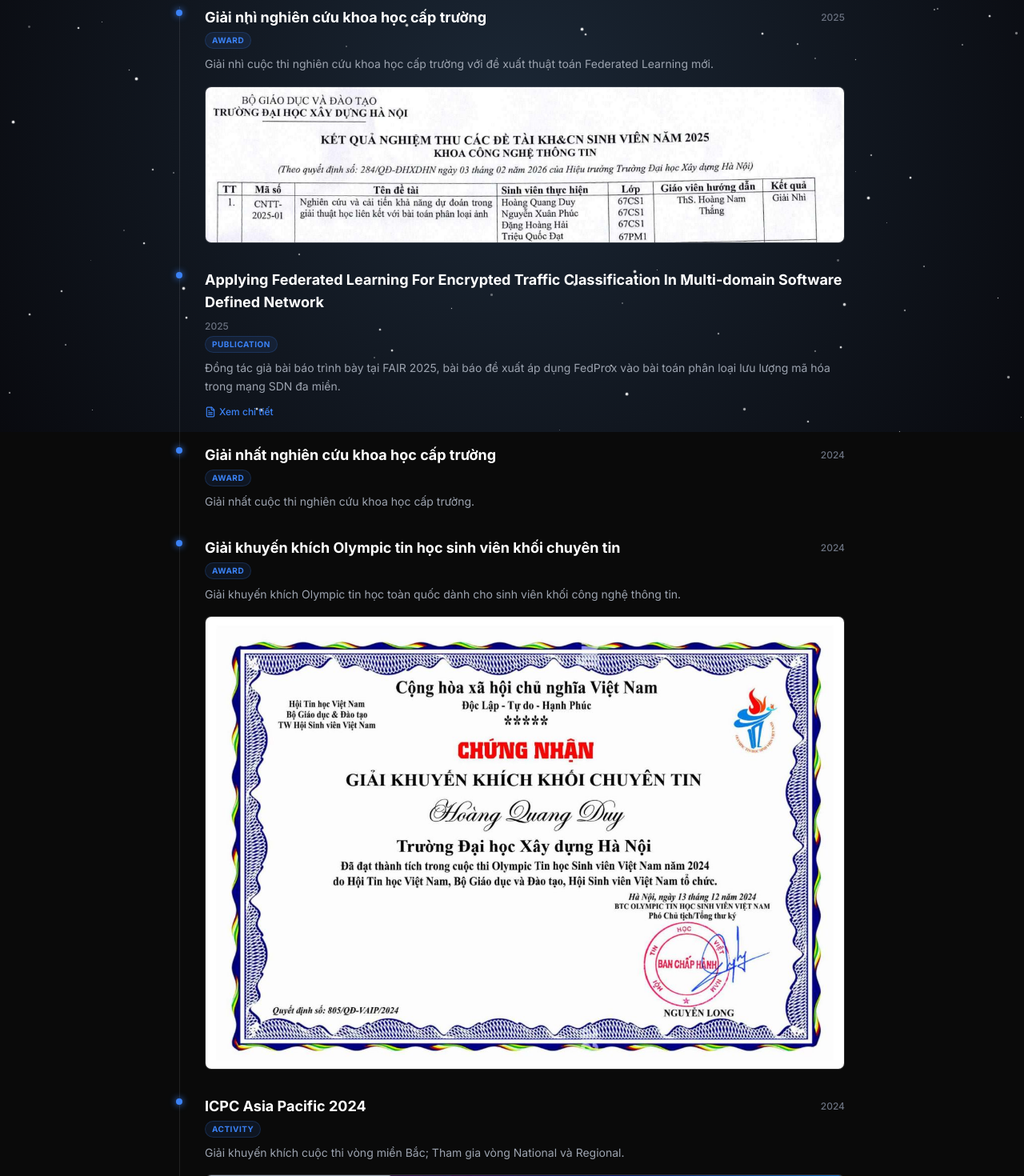
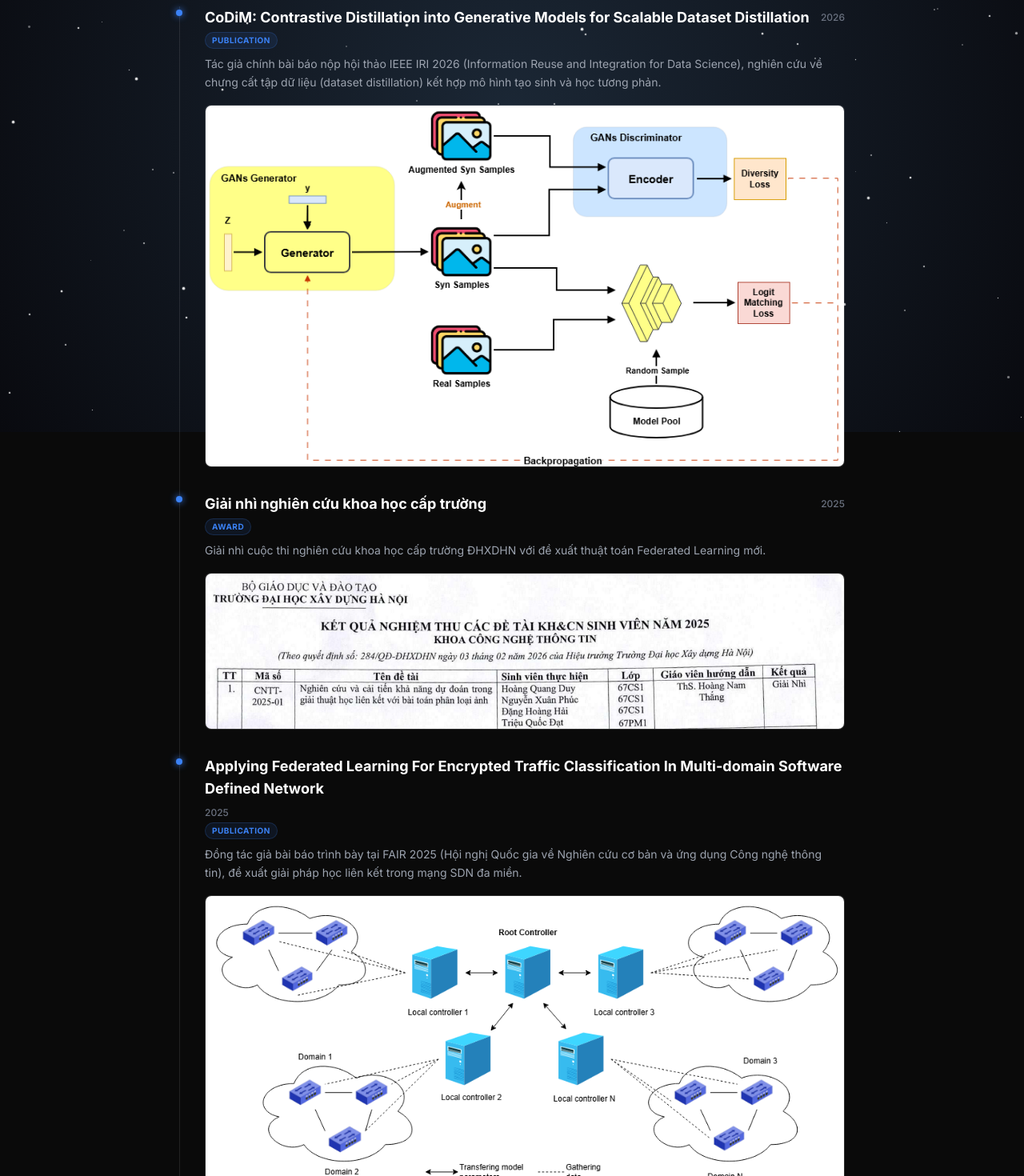
Before and after one commit to Min-Planck/min-planck.github.io, a Next.js app: page /activities in a window 1280 px wide. Shown: the part 260-1730 px from the top of the page at 80% size. Built offline with nearby package versions, Linux system fonts and the light colour scheme.

Commit message:
Cập nhật thông tin

```diff
--- a/src/data/activities.ts
+++ b/src/data/activities.ts
@@ -9,37 +9,45 @@ export interface Activity {
 
 export const activities: Activity[] = [
   {
+    title: "CoDiM: Contrastive Distillation into Generative Models for Scalable Dataset Distillation",
+    category: "Publication",
+    date: "2026",
+    description: "Tác giả chính bài báo nộp hội thảo IEEE IRI 2026 (Information Reuse and Integration for Data Science), nghiên cứu về chưng cất tập dữ liệu (dataset distillation) kết hợp mô hình tạo sinh và học tương phản.",
+    image: "/images/dd.png"
+  },
+  {
     title: "Giải nhì nghiên cứu khoa học cấp trường",
     category: "Award",
     date: "2025",
-    description: "Giải nhì cuộc thi nghiên cứu khoa học cấp trường với đề xuất thuật toán Federated Learning mới.",
+    description: "Giải nhì cuộc thi nghiên cứu khoa học cấp trường ĐHXDHN với đề xuất thuật toán Federated Learning mới.",
     image: "/images/nckh.png"
   },
   {
     title: "Applying Federated Learning For Encrypted Traffic Classification In Multi-domain Software Defined Network",
     category: "Publication",
     date: "2025",
-    description: "Đồng tác giả bài báo trình bày tại FAIR 2025, bài báo đề xuất áp dụng FedProx vào bài toán phân loại lưu lượng mã hóa trong mạng SDN đa miền.",
-    link: "https://github.com/Min-Planck/FL-Encrypted-Traffic-MultiDomain-SDN"
+    description: "Đồng tác giả bài báo trình bày tại FAIR 2025 (Hội nghị Quốc gia về Nghiên cứu cơ bản và ứng dụng Công nghệ thông tin), đề xuất giải pháp học liên kết trong mạng SDN đa miền.",
+    link: "https://github.com/Min-Planck/FL-Encrypted-Traffic-MultiDomain-SDN",
+    image: "/images/fair.png"
   },
   {
     title: "Giải nhất nghiên cứu khoa học cấp trường",
     category: "Award",
     date: "2024",
-    description: "Giải nhất cuộc thi nghiên cứu khoa học cấp trường.",
+    description: "Giải nhất cuộc thi nghiên cứu khoa học cấp trường ĐHXDHN.",
   },
   {
     title: "Giải khuyến khích Olympic tin học sinh viên khối chuyên tin",
     category: "Award",
     date: "2024",
-    description: "Giải khuyến khích Olympic tin học toàn quốc dành cho sinh viên khối công nghệ thông tin.",
+    description: "Giải khuyến khích Olympic Tin học Sinh viên Toàn quốc 2024 (Khối Chuyên tin).",
     image: "/images/olp.png"
   },
   {
     title: "ICPC Asia Pacific 2024",
     category: "Activity",
     date: "2024",
-    description: "Giải khuyến khích cuộc thi vòng miền Bắc; Tham gia vòng National và Regional.",
+    description: "Giải khuyến khích vòng Miền Bắc; Đủ điều kiện tham gia vòng National và Regional.",
     image: "/images/icpc.png"
   }
 ];
--- a/src/data/info.ts
+++ b/src/data/info.ts
@@ -6,11 +6,13 @@ export const info = {
   email: "duypo03cbvn@gmail.com",
   github: "https://github.com/Min-Planck",
   linkedin: "https://linkedin.com/in/quang-duy-hoàng-52a210272",
-  cv: "/resume.pdf",
+  cv: "/cv_t8_2026_vie.pdf",
   skills: [
-    "Python", "PyTorch", "TensorFlow", "Scikit-learn",
+    "Python", "PyTorch", "TensorFlow", "Scikit-learn", "OpenCV", "Flower",
     "Federated Learning", "Dataset Distillation", "Contrastive Learning",
-    "Dify", "Kilo CLI", "OpenCode", "Git", "Docker"
+    "Agentic AI", "Dify", "Kilo CLI", "OpenCode",
+    "TypeScript", "C++", "Java", "SQL",
+    "FastAPI", "NestJS", "NextJS", "Angular", "Redis", "BullMQ", "Docker", "Git"
   ],
   hobbies: [
     "Nhạc J-Pop",
```
Also changed, not shown: src/data/experience.ts (+11 -0 lines), 1 other file (tests, documents, lock files or other folders).
